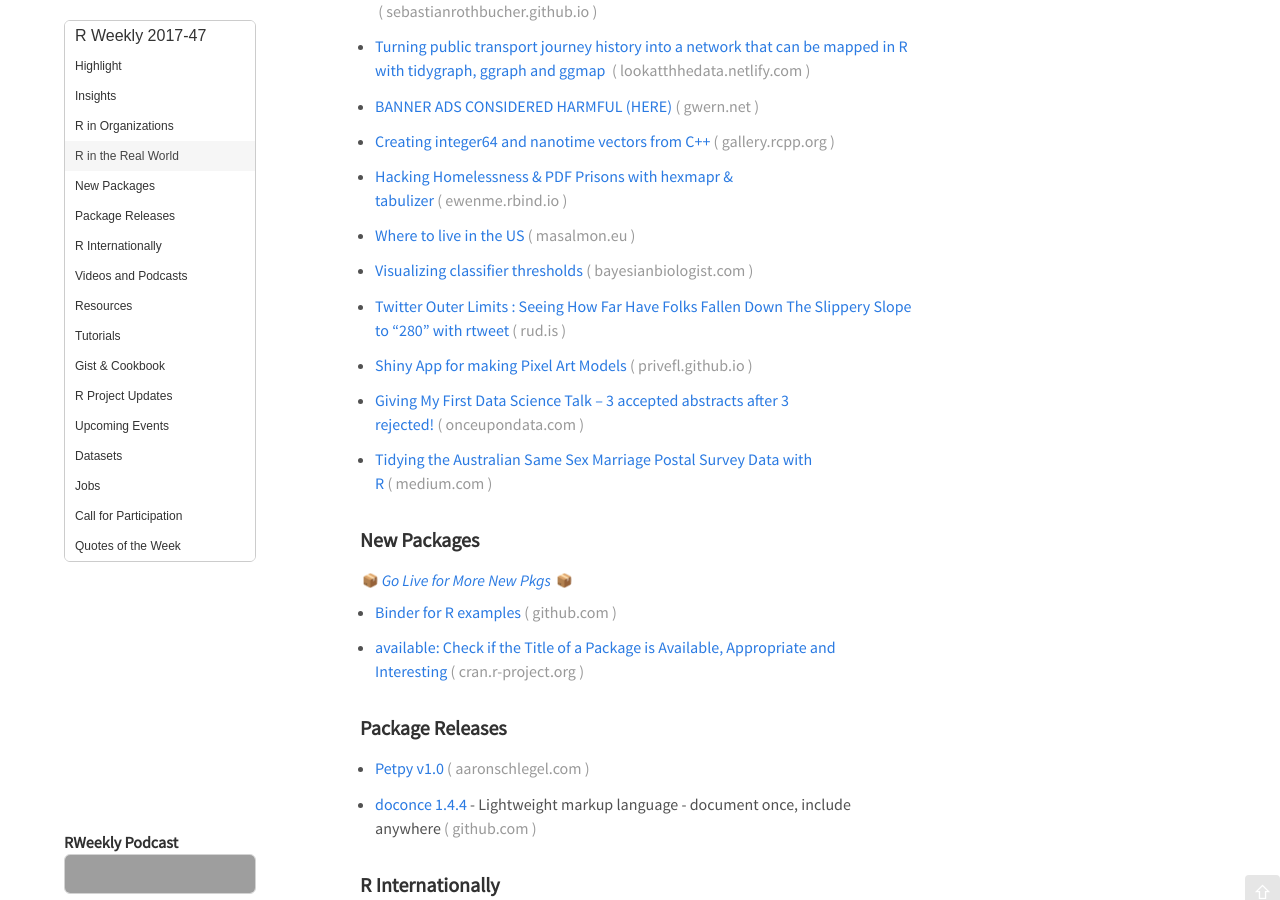
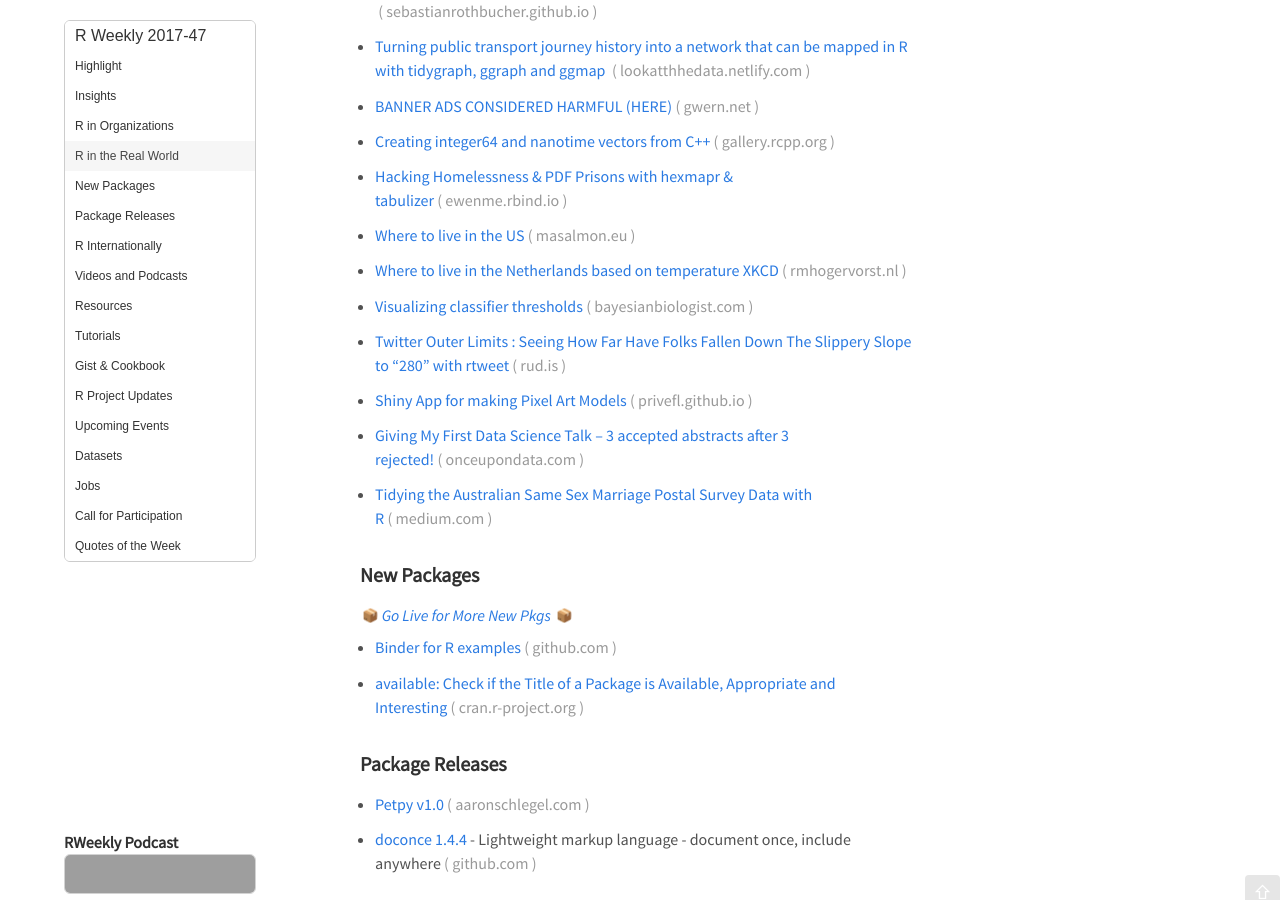
Before and after one commit to rweekly/rweekly.org, a Jekyll site: the page built from draft.md, in a window 1280 px wide and 900 px high, scrolled down 807 px. Built offline with Jekyll 4.4.1, drawn with Linux system fonts in a browser that asks for light colours; emoji names are drawn with the system emoji font; comment, search, counter and statistics services are not loaded; grey boxes are pictures that could not be loaded.

Commit message:
Update draft.md
Adds an interesting blog post building on mine that had been added previously (thanks by the way!)

```diff
--- a/draft.md
+++ b/draft.md
@@ -49,6 +49,8 @@
 + [Hacking Homelessness & PDF Prisons with hexmapr & tabulizer](https://ewenme.rbind.io/blog/2017-11-09-hacking_homelessness_and_pdf_prisons/)
 
 + [Where to live in the US](http://www.masalmon.eu/2017/11/16/wheretoliveus/)
+
++ [Where to live in the Netherlands based on temperature XKCD](http://rmhogervorst.nl/cleancode/blog/2017/11/20/xkcd-the-netherlands-weather.html)
 
 + [Visualizing classifier thresholds](https://bayesianbiologist.com/2017/11/13/visualizing-classifier-thresholds/)
 
```
